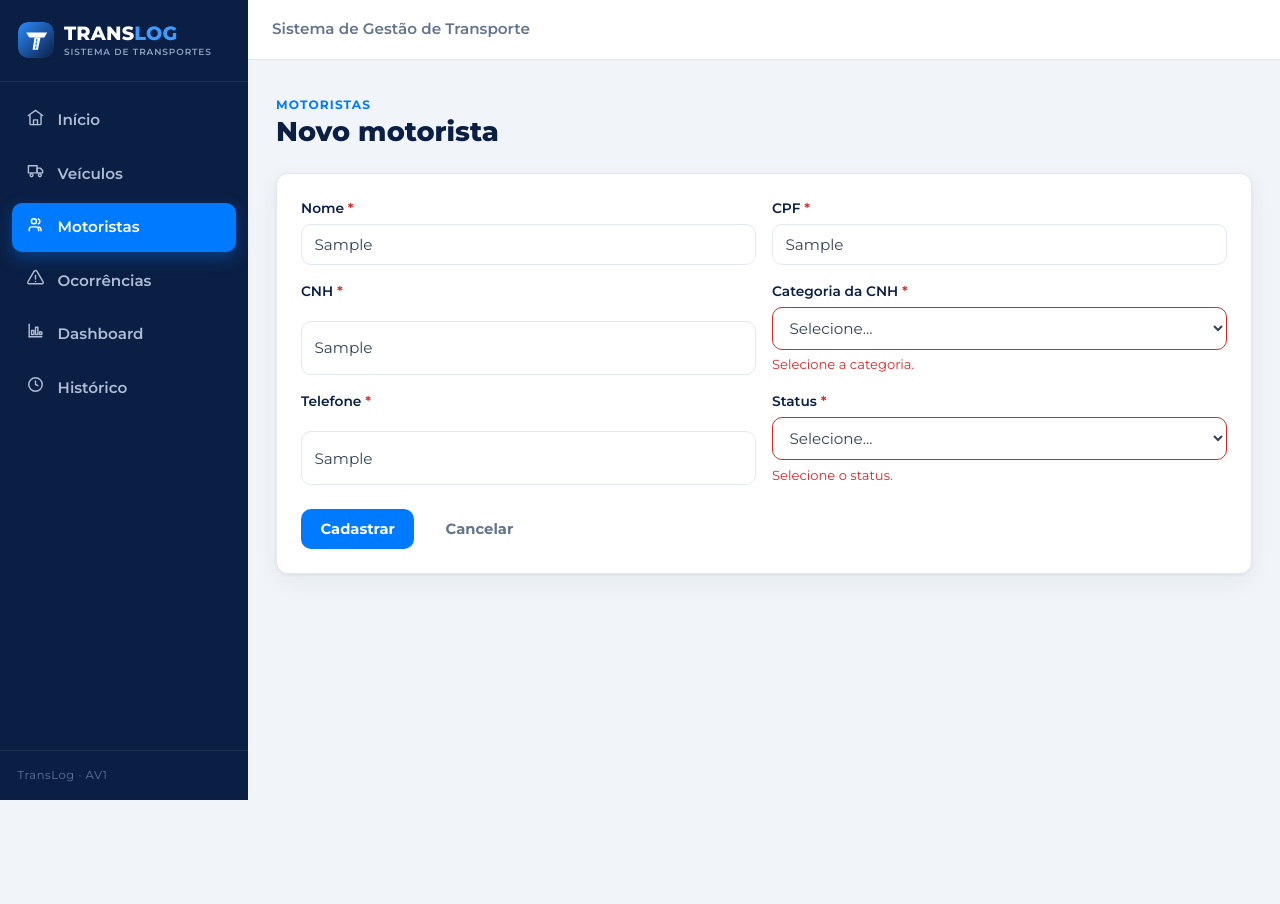
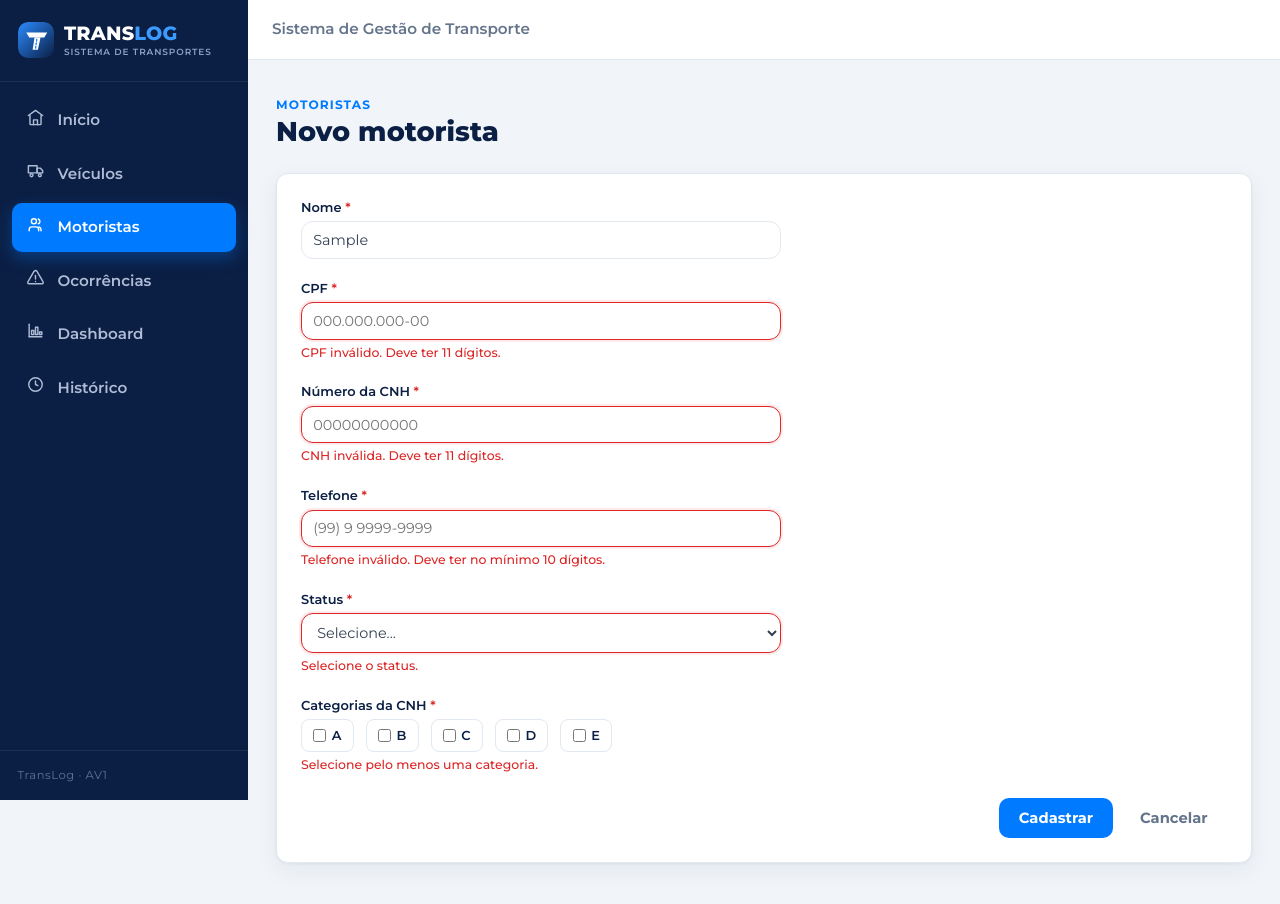
Before and after one commit to arthurniceass-jpg/translog, a React (Vite) app: page /motoristas/novo in a window 1280 px wide. Both pictures are taken after typing "Sample", "Sample", "Sample", "Sample" into the empty fields and a click on the button "Cadastrar". Shown: the top 904 px of the page. Before the commit the page ends 800 px from the top, so only its background shows below. Built offline with nearby package versions, Linux system fonts and the light colour scheme.

Commit message:
feat: melhora UX do cadastro de motoristas com formatação automática e validações completas

```diff
--- a/src/index.css
+++ b/src/index.css
@@ -1,9 +1,3 @@
-/* =========================================================
-   TransLog — Sistema de Gestão de Transporte
-   Identidade visual oficial (azul marinho + azul tech,
-   Montserrat). CSS global com tokens + classes reutilizáveis.
-   ========================================================= */
-
 :root {
   /* Paleta da marca */
   --navy: #0B1F44;        /* confiança / estabilidade */
@@ -125,20 +119,22 @@ h1, h2, h3 { line-height: 1.2; color: var(--heading); }
 .toolbar .grow { flex: 1; min-width: 220px; }
 
 /* ===== Formulários ===== */
-.field { display: grid; gap: 0.35rem; margin-bottom: 1rem; }
-.field label { font-size: 0.86rem; font-weight: 600; color: var(--heading); }
+.field { display: grid; gap: 0.25rem; margin-bottom: 0.75rem; }
+.field label { font-size: 0.81rem; font-weight: 600; color: var(--heading); }
 .field .req { color: var(--red); }
 .input, .select, .textarea {
-  width: 100%; background: var(--surface); border: 1px solid var(--border); border-radius: 10px;
-  padding: 0.62rem 0.78rem; font-size: 0.95rem; color: var(--text); font-family: inherit;
+  width: 100%; background: var(--surface); border: 1px solid var(--border); border-radius: var(--radius);
+  padding: 0.55rem 0.7rem; font-size: 0.9rem; color: var(--text); font-family: inherit;
   transition: border-color 0.15s, box-shadow 0.15s;
 }
 .input:focus, .select:focus, .textarea:focus { outline: none; border-color: var(--blue); box-shadow: 0 0 0 3px var(--blue-soft); }
 .textarea { resize: vertical; min-height: 90px; }
-.field-error { color: var(--red); font-size: 0.82rem; }
-.input.invalid, .select.invalid, .textarea.invalid { border-color: var(--red); }
-.form-grid { display: grid; grid-template-columns: repeat(2, 1fr); gap: 0 1rem; }
-.form-actions { display: flex; gap: 0.75rem; margin-top: 0.5rem; }
+.field-error { color: var(--red); font-size: 0.78rem; font-weight: 500; }
+.input.invalid, .select.invalid, .textarea.invalid { border-color: var(--red); box-shadow: 0 0 0 2px var(--red-soft); }
+.form-grid { display: grid; grid-template-columns: 1fr; gap: 0.5rem 0; max-width: 480px; }
+.form-actions { display: flex; gap: 0.5rem; margin-top: 0.75rem; justify-content: flex-end; }
+.cat-check { display: inline-flex; align-items: center; gap: 0.35rem; font-size: 0.9rem; font-weight: 600; color: var(--text); padding: 0.35rem 0.7rem; border: 1px solid var(--border); border-radius: 8px; background: var(--surface); cursor: pointer; }
+.cat-check:hover { border-color: var(--blue); color: var(--blue); }
 
 /* ===== Tabela ===== */
 .table-wrap { overflow-x: auto; }
--- a/src/pages/MotoristaForm.jsx
+++ b/src/pages/MotoristaForm.jsx
@@ -6,7 +6,32 @@ import { Field } from "../components/Field";
 const STATUS = ["Disponível", "Em viagem", "Inativo"];
 const CATEGORIAS = ["A", "B", "C", "D", "E"];
 
-const VAZIO = { nome: "", cpf: "", cnh: "", categoria: "", telefone: "", status: "" };
+const VAZIO = { nome: "", cpf: "", cnh: "", telefone: "", status: "", categorias: [] };
+
+function soNumeros(texto) {
+  return (texto || "").replace(/\D/g, "");
+}
+
+function mascararCPF(valor) {
+  const d = soNumeros(valor).slice(0, 11);
+  if (d.length <= 3) return d;
+  if (d.length <= 6) return `${d.slice(0, 3)}.${d.slice(3)}`;
+  if (d.length <= 9) return `${d.slice(0, 3)}.${d.slice(3, 6)}.${d.slice(6)}`;
+  return `${d.slice(0, 3)}.${d.slice(3, 6)}.${d.slice(6, 9)}-${d.slice(9)}`;
+}
+
+function mascararTelefone(valor) {
+  const d = soNumeros(valor).slice(0, 11);
+  if (d.length === 0) return "";
+  if (d.length <= 2) return `(${d}`;
+  if (d.length <= 3) return `(${d.slice(0, 2)}) ${d.slice(2)}`;
+  if (d.length <= 7) return `(${d.slice(0, 2)}) ${d.slice(2, 3)} ${d.slice(3)}`;
+  return `(${d.slice(0, 2)}) ${d.slice(2, 3)} ${d.slice(3, 7)}-${d.slice(7)}`;
+}
+
+function validarCnh(cnh) {
+  return soNumeros(cnh).length === 11;
+}
 
 export function MotoristaForm() {
   const { id } = useParams();
@@ -16,7 +41,11 @@ export function MotoristaForm() {
   const editando = Boolean(id);
   const existente = editando ? getMotorista(id) : null;
 
-  const [form, setForm] = useState(existente ? { ...existente } : VAZIO);
+  const [form, setForm] = useState(() => {
+    if (!existente) return VAZIO;
+    const categorias = existente.categorias || (existente.categoria ? existente.categoria.split(",") : []);
+    return { ...existente, categorias };
+  });
   const [erros, setErros] = useState({});
 
   if (editando && !existente) {
@@ -30,17 +59,44 @@ export function MotoristaForm() {
 
   function handleChange(e) {
     const { name, value } = e.target;
+
+    if (name === "cnh") {
+      setForm((f) => ({ ...f, cnh: soNumeros(value) }));
+      return;
+    }
+
+    if (name === "cpf") {
+      setForm((f) => ({ ...f, cpf: mascararCPF(value) }));
+      return;
+    }
+
+    if (name === "telefone") {
+      setForm((f) => ({ ...f, telefone: mascararTelefone(value) }));
+      return;
+    }
+
     setForm((f) => ({ ...f, [name]: value }));
   }
 
   function validar() {
     const e = {};
+
     if (!form.nome.trim()) e.nome = "Informe o nome.";
-    if (!form.cpf.trim()) e.cpf = "Informe o CPF.";
-    if (!form.cnh.trim()) e.cnh = "Informe a CNH.";
-    if (!form.categoria) e.categoria = "Selecione a categoria.";
-    if (!form.telefone.trim()) e.telefone = "Informe o telefone.";
+
+    if (soNumeros(form.cpf).length !== 11)
+      e.cpf = "CPF inválido. Deve ter 11 dígitos.";
+
+    if (!validarCnh(form.cnh)) e.cnh = "CNH inválida. Deve ter 11 dígitos.";
+
+    const categorias = form.categorias || [];
+    if (categorias.length === 0)
+      e.categoria = "Selecione pelo menos uma categoria.";
+
+    if (soNumeros(form.telefone).length < 10)
+      e.telefone = "Telefone inválido. Deve ter no mínimo 10 dígitos.";
+
     if (!form.status) e.status = "Selecione o status.";
+
     setErros(e);
     return Object.keys(e).length === 0;
   }
@@ -51,10 +107,10 @@ export function MotoristaForm() {
 
     const dados = {
       nome: form.nome.trim(),
-      cpf: form.cpf.trim(),
+      cpf: soNumeros(form.cpf),
       cnh: form.cnh.trim(),
-      categoria: form.categoria,
-      telefone: form.telefone.trim(),
+      categoria: (form.categorias || []).join(","),
+      telefone: soNumeros(form.telefone),
       status: form.status,
     };
 
@@ -79,16 +135,46 @@ export function MotoristaForm() {
       <form className="card card-pad" onSubmit={handleSubmit} noValidate>
         <div className="form-grid">
           <Field label="Nome" name="nome" value={form.nome} onChange={handleChange} error={erros.nome} required placeholder="Nome completo" />
+
           <Field label="CPF" name="cpf" value={form.cpf} onChange={handleChange} error={erros.cpf} required placeholder="000.000.000-00" />
-          <Field label="CNH" name="cnh" value={form.cnh} onChange={handleChange} error={erros.cnh} required placeholder="Número da CNH" />
-          <Field label="Categoria da CNH" name="categoria" as="select" options={CATEGORIAS} value={form.categoria} onChange={handleChange} error={erros.categoria} required />
-          <Field label="Telefone" name="telefone" value={form.telefone} onChange={handleChange} error={erros.telefone} required placeholder="(81) 99999-0000" />
+
+          <Field label="Número da CNH" name="cnh" value={form.cnh} onChange={handleChange} error={erros.cnh} required placeholder="00000000000" />
+
+          <Field label="Telefone" name="telefone" value={form.telefone} onChange={handleChange} error={erros.telefone} required placeholder="(99) 9 9999-9999" />
+
           <Field label="Status" name="status" as="select" options={STATUS} value={form.status} onChange={handleChange} error={erros.status} required />
+
+          <div className="field">
+            <label>Categorias da CNH <span className="req">*</span></label>
+            <div className="row">
+              {CATEGORIAS.map((cat) => (
+                <label key={cat} className="cat-check">
+                  <input
+                    type="checkbox"
+                    checked={(form.categorias || []).includes(cat)}
+                    onChange={(e) => {
+                      const atual = form.categorias || [];
+                      const categorias = e.target.checked
+                        ? [...atual, cat]
+                        : atual.filter((c) => c !== cat);
+                      setForm((f) => ({ ...f, categorias }));
+                    }}
+                  />
+                  {cat}
+                </label>
+              ))}
+            </div>
+            {erros.categoria && <span className="field-error">{erros.categoria}</span>}
+          </div>
         </div>
 
         <div className="form-actions">
-          <button type="submit" className="btn btn-primary">{editando ? "Salvar alterações" : "Cadastrar"}</button>
-          <button type="button" className="btn btn-ghost" onClick={() => navigate("/motoristas")}>Cancelar</button>
+          <button type="submit" className="btn btn-primary">
+            {editando ? "Salvar alterações" : "Cadastrar"}
+          </button>
+          <button type="button" className="btn btn-ghost" onClick={() => navigate("/motoristas")}>
+            Cancelar
+          </button>
         </div>
       </form>
     </>
```
Also changed, not shown: 1 other file (tests, documents, lock files or other folders).
